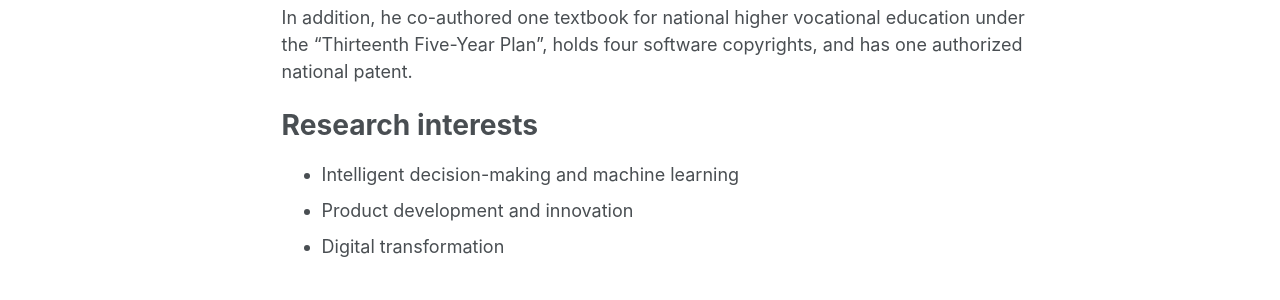
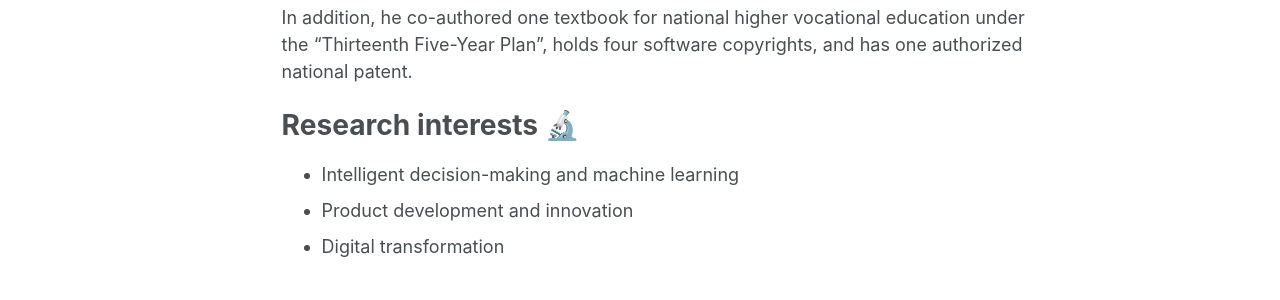
Before and after one commit to rongmax-gufei/rongmax-gufei.github.io, a Jekyll site: the page built from _pages/about.md, in a window 1280 px wide and 1197 px high. Shown: the part 538-838 px from the top of the window. Built offline with Jekyll 4.4.1, drawn with Linux system fonts in a browser that asks for light colours; some web fonts are replaced.

```diff
--- a/_pages/about.md
+++ b/_pages/about.md
@@ -15,7 +15,7 @@ Since 2018, He worked as a Research and Development Expert Manager at [SAIC Mobi
 
 In addition, he co-authored one textbook for national higher vocational education under the "Thirteenth Five-Year Plan", holds four software copyrights, and has one authorized national patent.
 
-Research interests
+Research interests 🔬
 ======
 * Intelligent decision-making and machine learning
 * Product development and innovation
```
